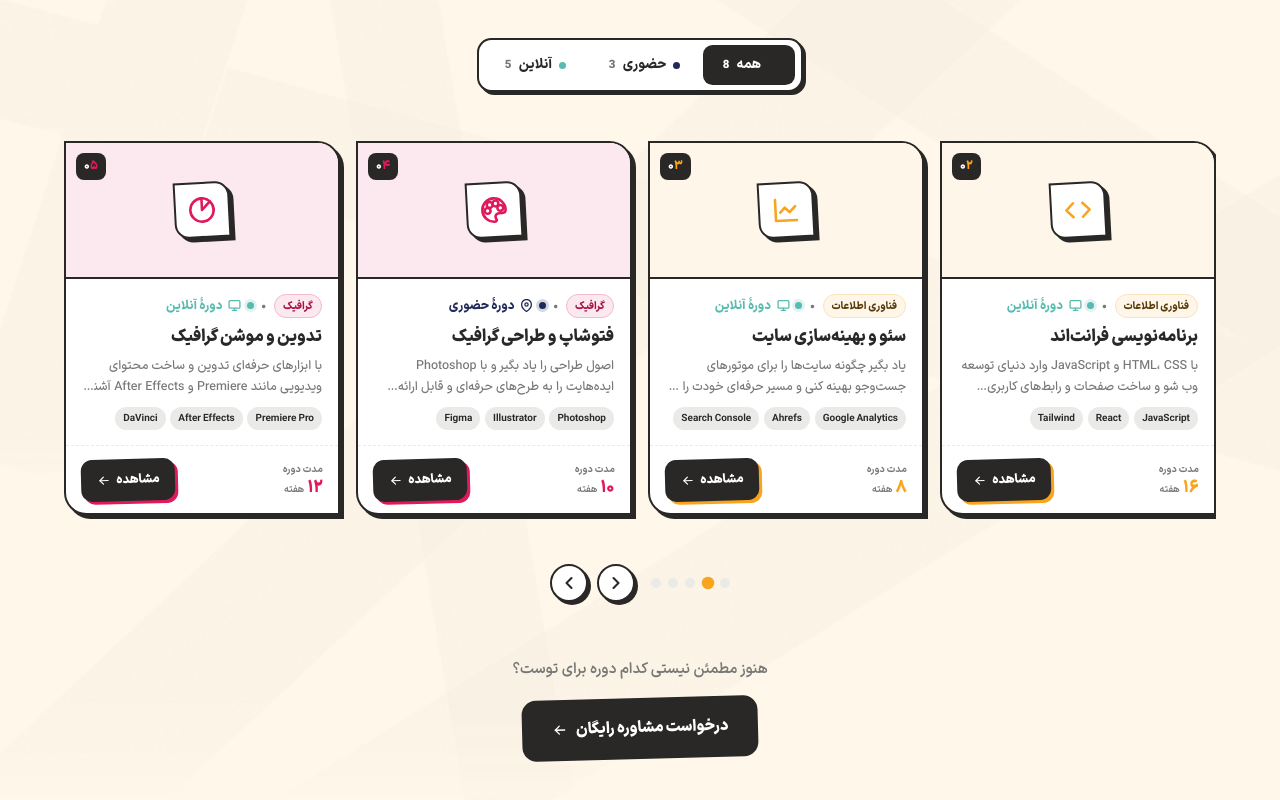
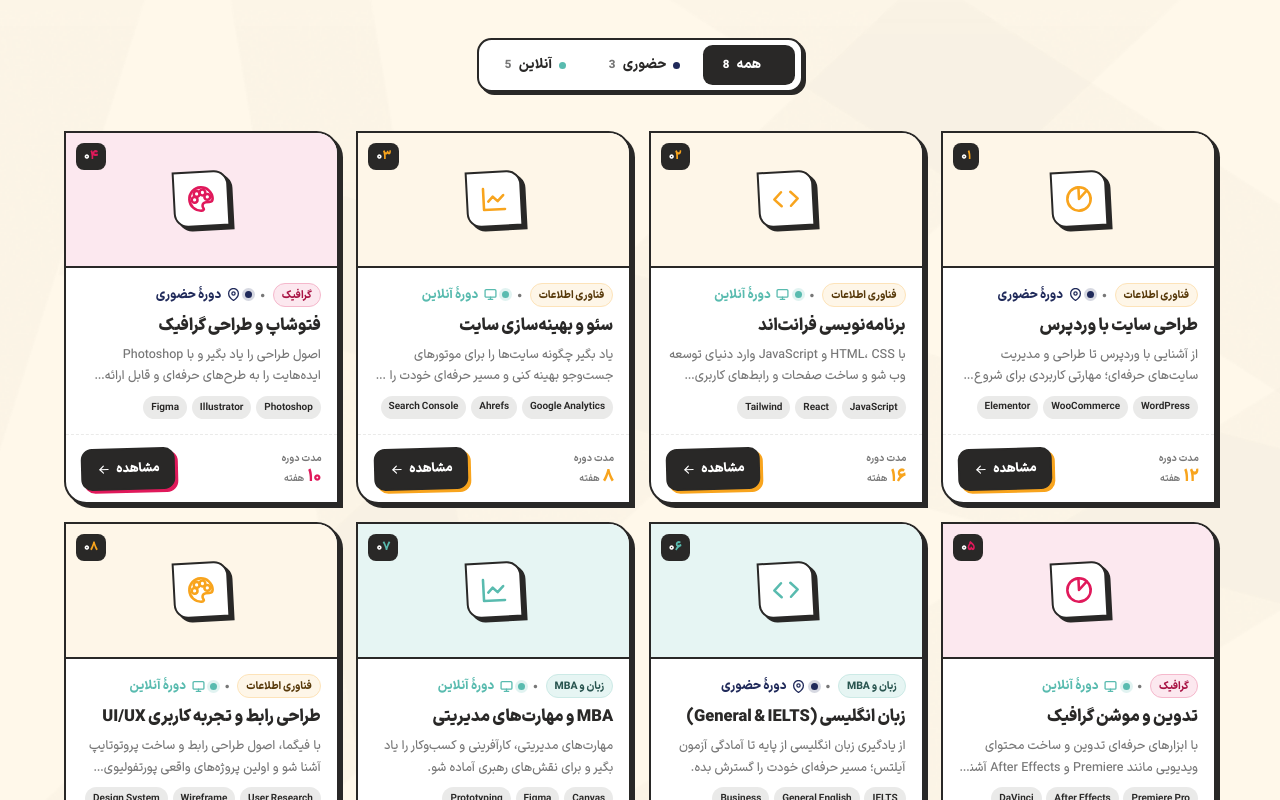
Before and after one commit to MohammadMehdiSadeghi/rokad-college, a React (Vite) app: page / in a window 1280 px wide. Shown: the part 3420-4220 px from the top of the page. Built offline with nearby package versions, Linux system fonts and the light colour scheme; the HTML template or start-up script is replaced by a standard one; a web font is replaced by a local one.

Commit message:
Revert "courses: carousel with4 cards visible, autoplay and nav arrows"
This reverts commit 93c1995a46790cf1a48213b775ea0a8eba61c327.

```diff
--- a/src/index.css
+++ b/src/index.css
@@ -2516,37 +2516,14 @@ a:focus-visible, button:focus-visible {
 .v2-courses .head { text-align: center; max-width: 820px; margin: 0 auto 3.5rem; }
 .v2-courses .head h2 { font-size: clamp(28px, 4.2vw, 50px); line-height: 1.2; font-weight: 900; color: var(--ink); margin: 0 0 1rem; letter-spacing: -.01em; }
 
-/* ---- Carousel (۴ در دید اول) ---- */
-.v2-carousel { overflow-x: clip; padding: 10px 0 24px; }
-.v2-track { display: flex; gap: 16px; transition: transform .5s cubic-bezier(.4,0,.2,1); will-change: transform; }
-.v2-slide { flex: 0 0 auto; }
-
-/* ---- Nav row ---- */
-.v2-nav {
-  display: flex; align-items: center; justify-content: center; gap: 1rem;
-  margin-top: 1.6rem;
-}
-.v2-dots { display: flex; gap: .45rem; }
-.v2-dot {
-  width: 10px; height: 10px; border-radius: 50%;
-  background: var(--ink-light); border: none; padding: 0; cursor: pointer;
-  transition: background .25s, transform .25s;
-}
-.v2-dot:hover { background: var(--ink-muted); transform: scale(1.15); }
-.v2-dot.active { background: var(--college); transform: scale(1.25); }
-.v2-nav-arrows { display: flex; gap: .55rem; }
-.v2-icon-btn {
-  display: flex; align-items: center; justify-content: center;
-  width: 38px; height: 38px;
-  border-radius: 50%;
-  border: 2px solid var(--ink);
-  background: var(--white); color: var(--ink);
-  cursor: pointer;
-  transition: all .2s ease;
-  box-shadow: 3px 3px 0 0 var(--ink);
-}
-.v2-icon-btn:hover { background: var(--college); color: var(--white); transform: translate(-2px, -2px); box-shadow: 5px 5px 0 0 var(--ink); }
-.v2-icon-btn:active { transform: translate(0, 0); box-shadow: 1px 1px 0 0 var(--ink); }
+/* ---- List (چهار ستونه) ---- */
+.v2-list { display: grid; grid-template-columns: repeat(4, minmax(0, 1fr)); gap: 1.1rem; }
+@media (max-width: 1100px) {
+  .v2-list { grid-template-columns: repeat(2, minmax(0, 1fr)); }
+}
+@media (max-width: 620px) {
+  .v2-list { grid-template-columns: 1fr; }
+}
 
 /* ---- Stack (shadow wrapper) ---- */
 .v2-stack { position: relative; height: 100%; }
@@ -2708,6 +2685,10 @@ a:focus-visible, button:focus-visible {
 }
 .mode-inline svg { width: 13px; height: 13px; }
 
+/* filter hide animation */
+.v2-list .v2-stack { transition: opacity .25s ease, transform .35s ease; }
+.v2-list .v2-stack.hide { display: none; }
+
 /* ---- CTA footer (shared) ---- */
 .cta-footer { margin-top: 3.5rem; text-align: center; }
 .cta-footer p { font-size: 15px; font-weight: 600; color: var(--ink-subtle); margin: 0 0 1rem; }
@@ -4058,9 +4039,7 @@ a:focus-visible, button:focus-visible {
   border-radius: 20px 0 20px 0;
   padding: 24px 22px;
   max-height: calc(100vh - 110px); overflow-y: auto;
-  scrollbar-width: none; /* فایرفاکس */
-}
-.cp-side::-webkit-scrollbar { display: none; /* کروم و سافاری */ }
+}
 .cp-side-title {
   font-weight: 950; font-size: 20px; color: var(--ink);
   margin-bottom: 20px;
--- a/src/pages/Home/sections/Courses/index.jsx
+++ b/src/pages/Home/sections/Courses/index.jsx
@@ -1,4 +1,4 @@
-import { useState, useEffect, useRef } from "react";
+import { useState } from "react";
 import { courses, courseCta } from "@/data/content.js";
 import RotatedHeading from "@/components/RotatedHeading.jsx";
 import PatternLayer from "@/components/PatternLayer";
@@ -49,16 +49,6 @@ var toPersianNum = function(n) {
   });
 };
 
-/* Chevron SVG — RTL: prev = right-chevron, next = left-chevron */
-function Chevron({ right = false }) {
-  var d = right ? "M9 6l6 6-6 6" : "M15 6l-6 6 6 6";
-  return (
-    <svg viewBox="0 0 24 24" fill="none" stroke="currentColor" strokeWidth="2.5" strokeLinecap="round" strokeLinejoin="round" aria-hidden="true" width="20" height="20">
-      <path d={d} />
-    </svg>
-  );
-}
-
 var CourseCard = function(props) {
   var course = props.course;
   var index = props.index;
@@ -107,13 +97,8 @@ var CourseCard = function(props) {
   );
 };
 
-/* ---------- Component ---------- */
 export default function Courses() {
   var [filter, setFilter] = useState("all");
-  var [idx, setIdx] = useState(0);
-  var [cardW, setCardW] = useState(0);
-  var carRef = useRef(null);
-  var timerRef = useRef(null);
   var displayCourses = courses.slice(0, 8);
   var counts = { all: displayCourses.length };
   displayCourses.forEach(function(_, i) {
@@ -131,60 +116,6 @@ export default function Courses() {
     { f: "onsite", label: "حضوری", count: counts.onsite },
     { f: "online", label: "آنلاین", count: counts.online },
   ];
-
-  /* ۴ کارت در دید اول (ریسپانسیو: ۲ و ۱) */
-  var [visible, setVisible] = useState(4);
-  var gap = 16;
-  var total = filtered.length;
-  var maxIndex = Math.max(0, total - visible);
-  var dotCount = maxIndex + 1;
-
-  /* Measure card width */
-  useEffect(function() {
-    var measure = function() {
-      var v = window.innerWidth <= 620 ? 1 : window.innerWidth <= 1100 ? 2 : 4;
-      setVisible(v);
-      if (carRef.current) {
-        var cs = window.getComputedStyle(carRef.current);
-        var padX = (parseFloat(cs.paddingLeft) || 0) + (parseFloat(cs.paddingRight) || 0);
-        var avail = carRef.current.clientWidth - padX;
-        var w = (avail - (v - 1) * gap) / v;
-        setCardW(Math.max(w, 100));
-      }
-    };
-    measure();
-    window.addEventListener("resize", measure);
-    return function() { window.removeEventListener("resize", measure); };
-  }, []);
-
-  /* Reset index when filter changes */
-  useEffect(function() { setIdx(0); }, [filter]);
-
-  /* Autoplay 3500ms */
-  useEffect(function() {
-    var start = function() {
-      clearInterval(timerRef.current);
-      timerRef.current = setInterval(function() {
-        setIdx(function(i) { return i >= maxIndex ? 0 : i + 1; });
-      }, 3500);
-    };
-    start();
-    var el = carRef.current;
-    var stop = function() { clearInterval(timerRef.current); };
-    el?.addEventListener("mouseenter", stop);
-    el?.addEventListener("mouseleave", start);
-    return function() {
-      clearInterval(timerRef.current);
-      el?.removeEventListener("mouseenter", stop);
-      el?.removeEventListener("mouseleave", start);
-    };
-  }, [maxIndex]);
-
-  var shift = idx * (cardW + gap);
-
-  var goTo = function(i) { setIdx(Math.max(0, Math.min(i, maxIndex))); };
-  var prev = function() { goTo(idx - 1); };
-  var next = function() { goTo(idx + 1); };
 
   return (
     <section className="section v2-courses" id="courses" style={{ background: "var(--bg-college-tint)" }}>
@@ -215,42 +146,12 @@ export default function Courses() {
           </div>
         </div>
 
-        {/* Course carousel (۴ در دید اول) */}
-        <div className="v2-carousel" ref={carRef}>
-          <div className="v2-track" style={{ transform: "translateX(" + shift + "px)" }}>
-            {filtered.map(function(c, i) {
-              var realIndex = displayCourses.indexOf(c);
-              return (
-                <div className="v2-slide" key={c.title} style={{ width: cardW + "px" }}>
-                  <CourseCard course={c} index={realIndex} />
-                </div>
-              );
-            })}
-          </div>
-        </div>
-
-        {/* Nav row */}
-        <div className="v2-nav">
-          <div className="v2-dots">
-            {Array.from({ length: dotCount }, function(_, i) {
-              return (
-                <button
-                  key={i}
-                  className={"v2-dot" + (i === idx ? " active" : "")}
-                  aria-label={"اسلاید " + (i + 1)}
-                  onClick={function() { goTo(i); }}
-                />
-              );
-            })}
-          </div>
-          <div className="v2-nav-arrows">
-            <button className="v2-icon-btn" onClick={prev} aria-label="قبلی">
-              <Chevron right />
-            </button>
-            <button className="v2-icon-btn" onClick={next} aria-label="بعدی">
-              <Chevron />
-            </button>
-          </div>
+        {/* Course list */}
+        <div className="v2-list">
+          {filtered.map(function(c, i) {
+            var realIndex = displayCourses.indexOf(c);
+            return <CourseCard key={c.title} course={c} index={realIndex} />;
+          })}
         </div>
 
         {/* CTA footer */}
```
